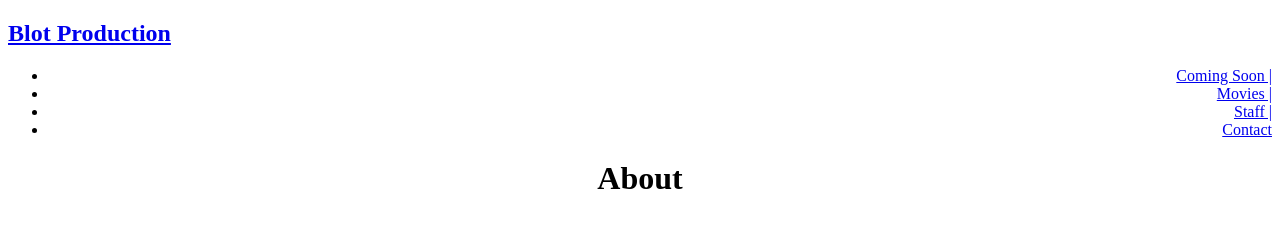
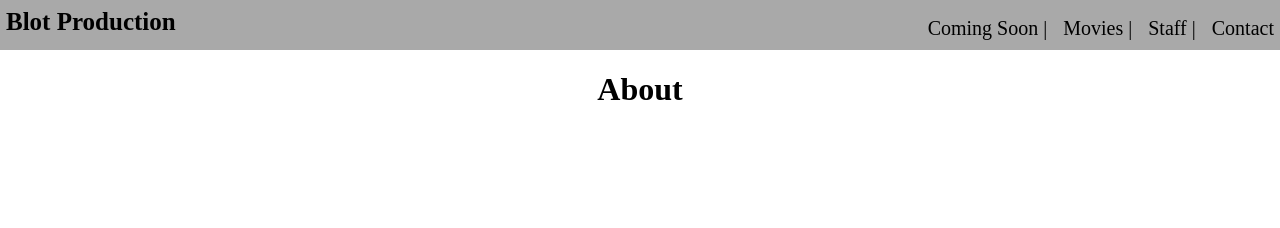
Before and after one commit to Kaleb-sands/Kalebdotspace, a plain HTML site: page aidanblot/about/index.html in a window 1280 px wide. Drawn offline with Linux system fonts and the light colour scheme.

Commit message:
css link fix

```diff
--- a/aidanblot/about/index.html
+++ b/aidanblot/about/index.html
@@ -4,7 +4,7 @@
     <meta charset="UTF-8">
     <meta name="viewport" content="width=device-width, initial-scale=1.0">
     <title>Aidan Blot Films | About</title>
-    <link rel="stylesheet" type="text/css" href="../test.css">
+    <link rel="stylesheet" type="text/css" href="../main.css">
 	<link rel="icon" type="image/gif/png" href="icon1.png">
 </head>
 <body>
```
Also changed, not shown: aidanblot/coming_soon/index.html (+1 -1 lines), aidanblot/contact/index.html (+1 -1 lines), aidanblot/movies/index.html (+1 -1 lines), aidanblot/staff/index.html (+1 -1 lines).
